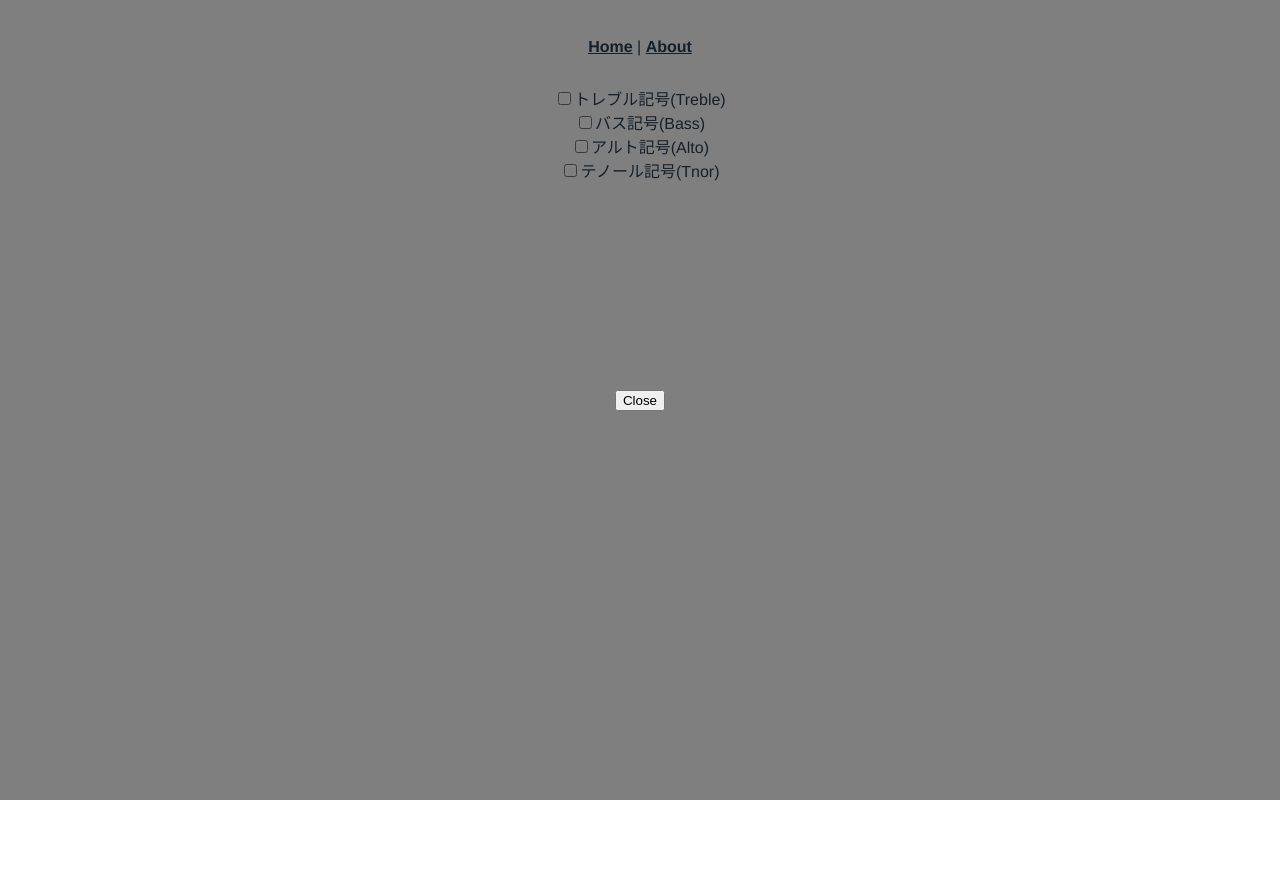
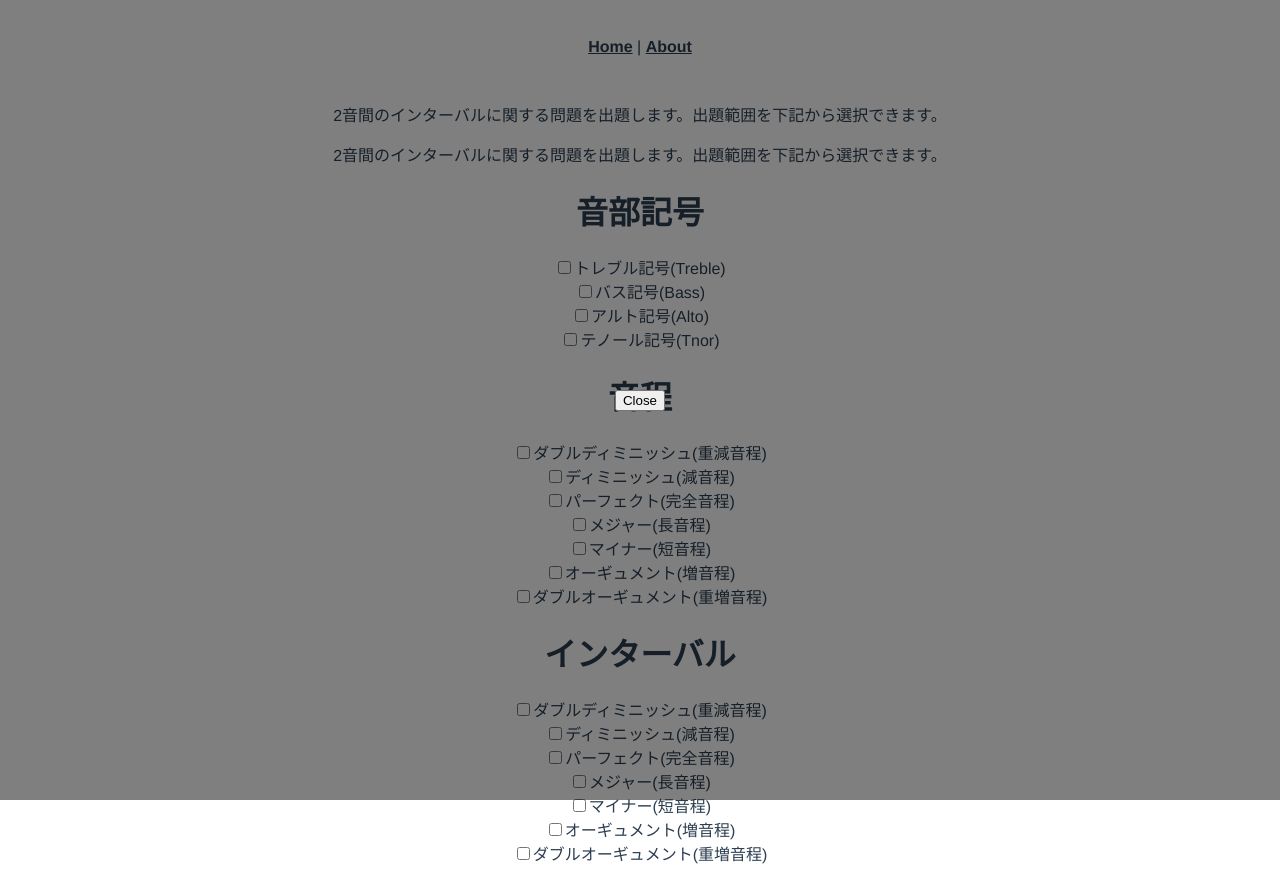
Before and after one commit to sgash708/spallegro, a Vue app in the folder frontend/: page /interval in a window 1280 px wide. Before the commit the page ends 800 px from the top, so only its background shows below. Built offline with nearby package versions, Linux system fonts and the light colour scheme.

Commit message:
interval追加

```diff
--- a/frontend/src/components/TwoNotes.vue
+++ b/frontend/src/components/TwoNotes.vue
@@ -1,8 +1,26 @@
 <template>
   <div class="twonotes">
+    <div class="explanation">
+      <p>2音間のインターバルに関する問題を出題します。出題範囲を下記から選択できます。</p>
+      <p>2音間のインターバルに関する問題を出題します。出題範囲を下記から選択できます。</p>
+    </div>
+
+    <h1>音部記号</h1>
     <div v-for="(clef, i) in clefs" :key="i">
       <input :id="i" type="checkbox" :value="clef.name" v-model="selectedNotes">
       <label :for="clef.name">{{ clef.viewName }}</label>
+    </div>
+
+    <h1>音程</h1>
+    <div v-for="(quality, i) in qualities" :key="i">
+      <input :id="i" type="checkbox" :value="quality.name" v-model="selectedQualities">
+      <label :for="quality.name">{{ quality.viewName }}</label>
+    </div>
+
+    <h1>インターバル</h1>
+    <div v-for="(quality, i) in qualities" :key="i">
+      <input :id="i" type="checkbox" :value="quality.name" v-model="selectedQualities">
+      <label :for="quality.name">{{ quality.viewName }}</label>
     </div>
 
     <transition name="modal" appear>
@@ -46,7 +64,73 @@ export default Vue.extend({
           viewName: 'テノール記号(Tnor)'
         },
       ],
-      selectedNotes: []
+      qualities: [
+        {
+          name: 'DoublyDiminished',
+          viewName: 'ダブルディミニッシュ(重減音程)'
+        },
+        {
+          name: 'Diminished',
+          viewName: 'ディミニッシュ(減音程)'
+        },
+        {
+          name: 'Perfect',
+          viewName: 'パーフェクト(完全音程)'
+        },
+        {
+          name: 'Major',
+          viewName: 'メジャー(長音程)'
+        },
+        {
+          name: 'Minor',
+          viewName: 'マイナー(短音程)'
+        },
+        {
+          name: 'Augmented',
+          viewName: 'オーギュメント(増音程)'
+        },
+        {
+          name: 'DoublyAugmented',
+          viewName: 'ダブルオーギュメント(重増音程)'
+        },
+      ],
+      intervals: [
+        {
+          name: '2nds',
+          viewName: '2度'
+        },
+        {
+          name: '3rds',
+          viewName: '3度'
+        },
+        {
+          name: '4ths',
+          viewName: '4度'
+        },
+        {
+          name: '5ths',
+          viewName: '5度'
+        },
+        {
+          name: '6ths',
+          viewName: '6度'
+        },
+        {
+          name: '7ths',
+          viewName: '7度'
+        },
+        {
+          name: '8ves',
+          viewName: '8度'
+        },
+        {
+          name: '9ths',
+          viewName: '9度'
+        },
+      ],
+      selectedNotes: [],
+      selectedQualities: [],
+      selectedIntervals: [],
     }
   },
 });
```
